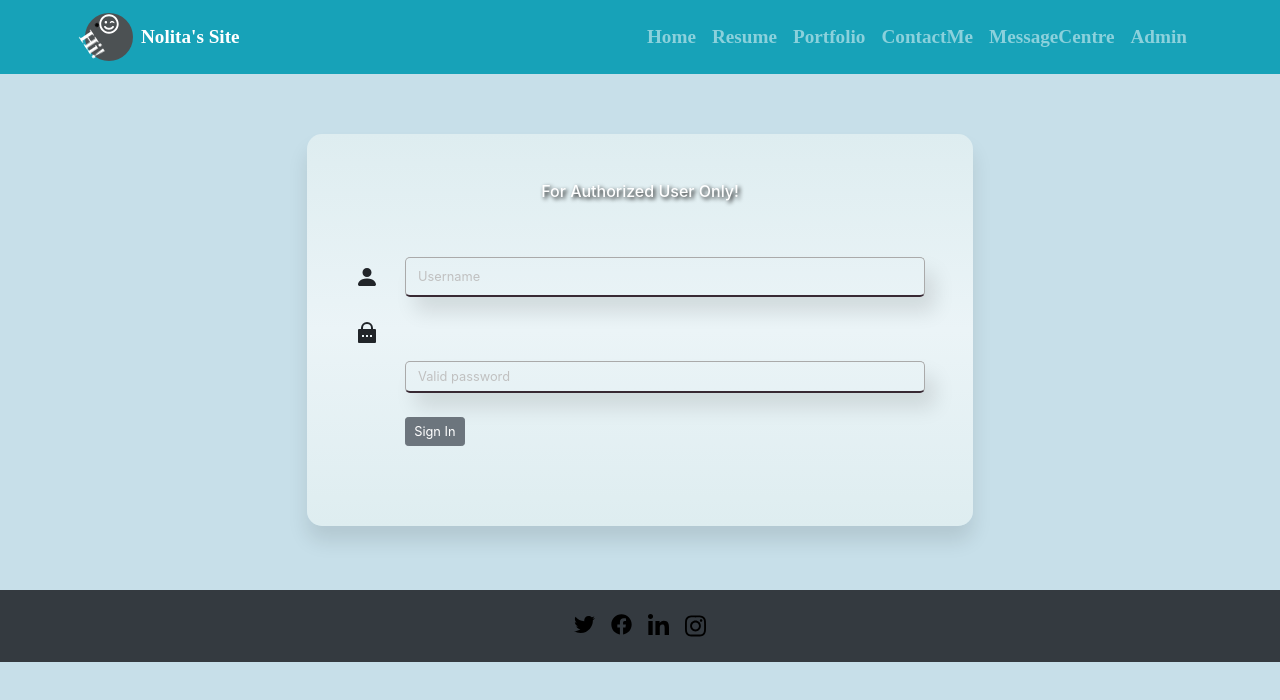
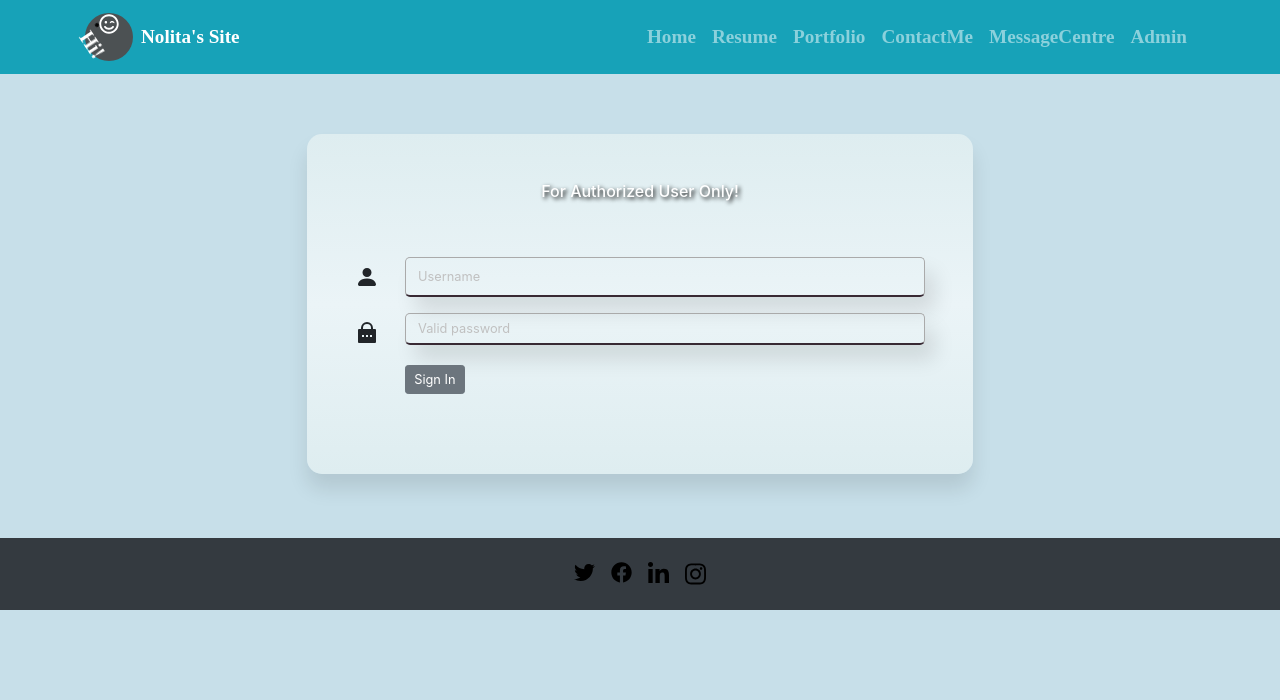
Before and after one commit to nmuceros/muceros__nolita--final-project, a React (Create React App) app in the folder fs1010-project-front-end/: page /login in a window 1280 px wide. Shown: the top 700 px of the page. Built offline with nearby package versions, Linux system fonts and the light colour scheme.

Commit message:
corrects the login page password field alignment

```diff
--- a/fs1010-project-front-end/src/components/pages/Login.js
+++ b/fs1010-project-front-end/src/components/pages/Login.js
@@ -85,7 +85,7 @@ const Login = () => {
                             </div>
                         </Col>
                         <Col xs={9} sm={10} md={10} lg={11}>
-                            <div className="inputUserName-containier">
+                            <div className="inputUserName-container">
                                 <Input
                                     type="password"
                                     name="password"
```
Also changed, not shown: 1 other file (tests, documents, lock files or other folders).
